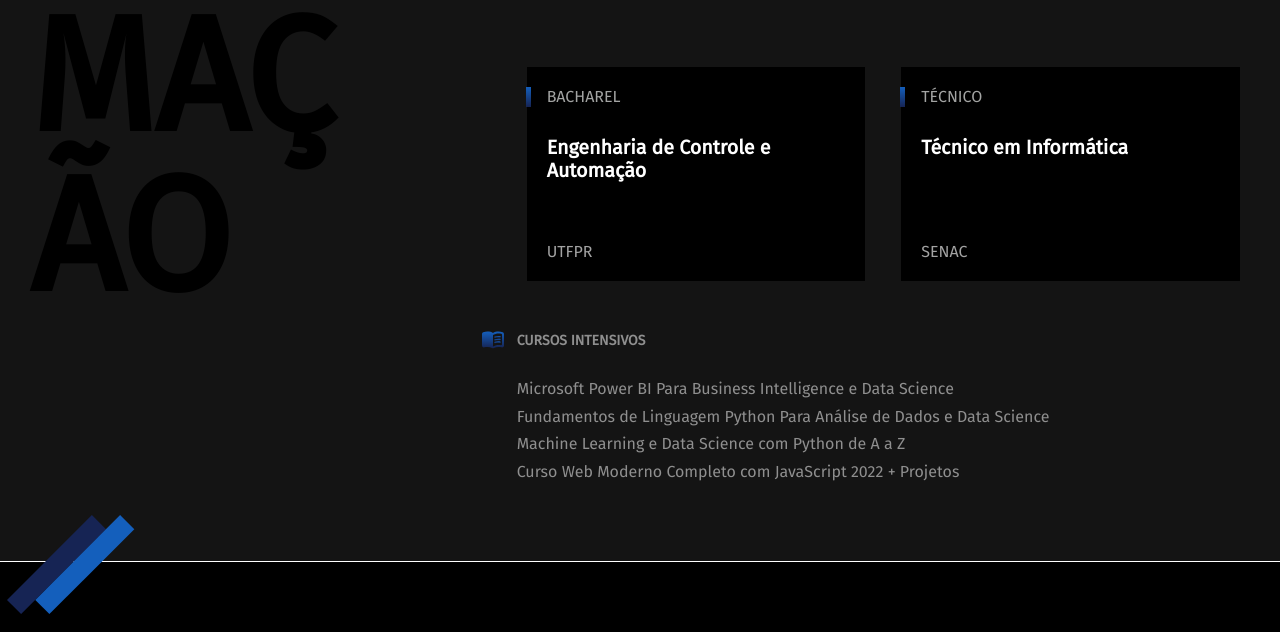
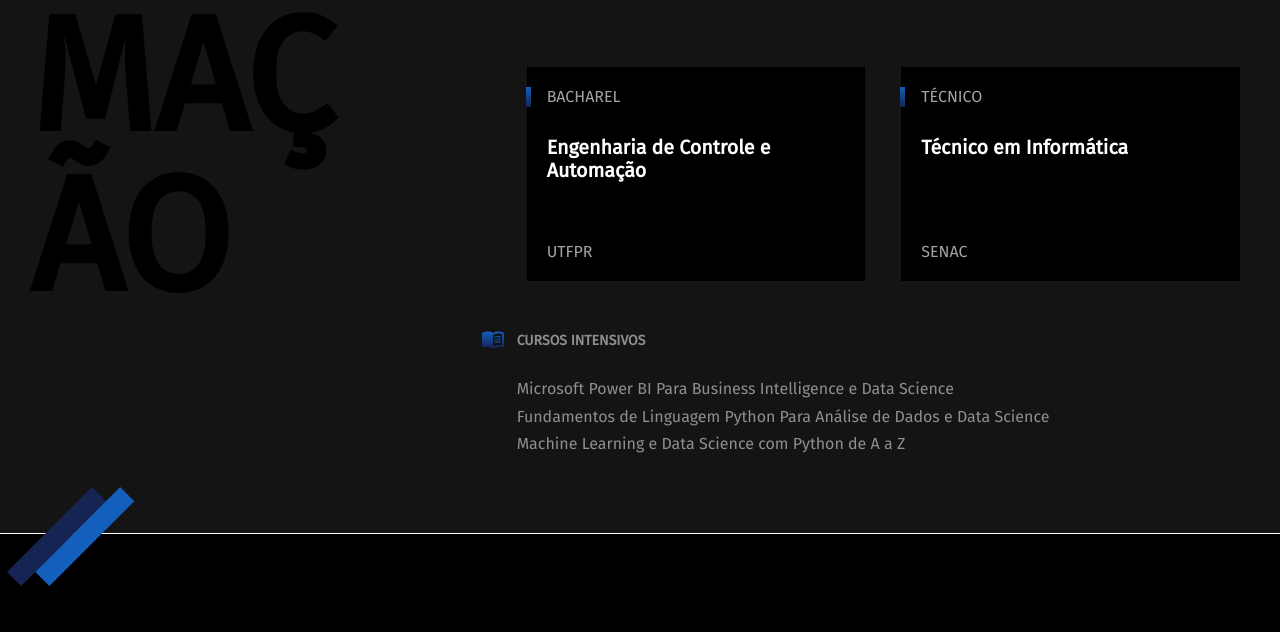
Before and after one commit to NayaneTateisi/Portifolio, a plain HTML site: page index.html in a window 1280 px wide. Shown: the part 1961-2593 px from the top of the page. Drawn offline with Linux system fonts and the light colour scheme.

Commit message:
final_v1

```diff
--- a/index.html
+++ b/index.html
@@ -150,8 +150,7 @@
                         <li>Microsoft Power BI Para Business Intelligence e Data Science</li>
                         <li>Fundamentos de Linguagem Python Para Análise de Dados e Data Science</li>
                         <li>Machine Learning e Data Science com Python de A a Z </li>
-                        <li>Curso Web Moderno Completo com JavaScript 2022 + Projetos
-                        </li>
+
                     </ul>
                 </div>
 
```
